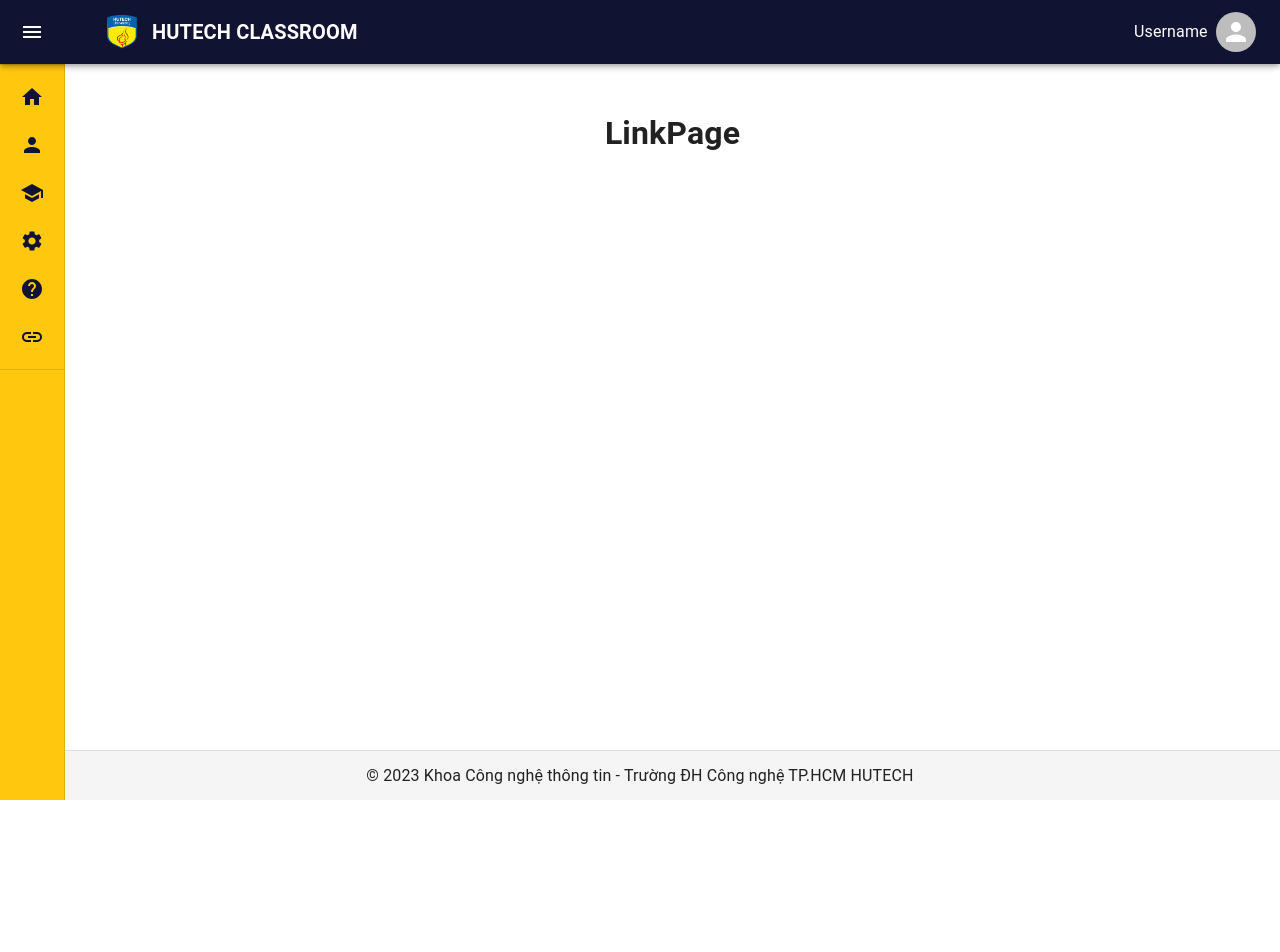
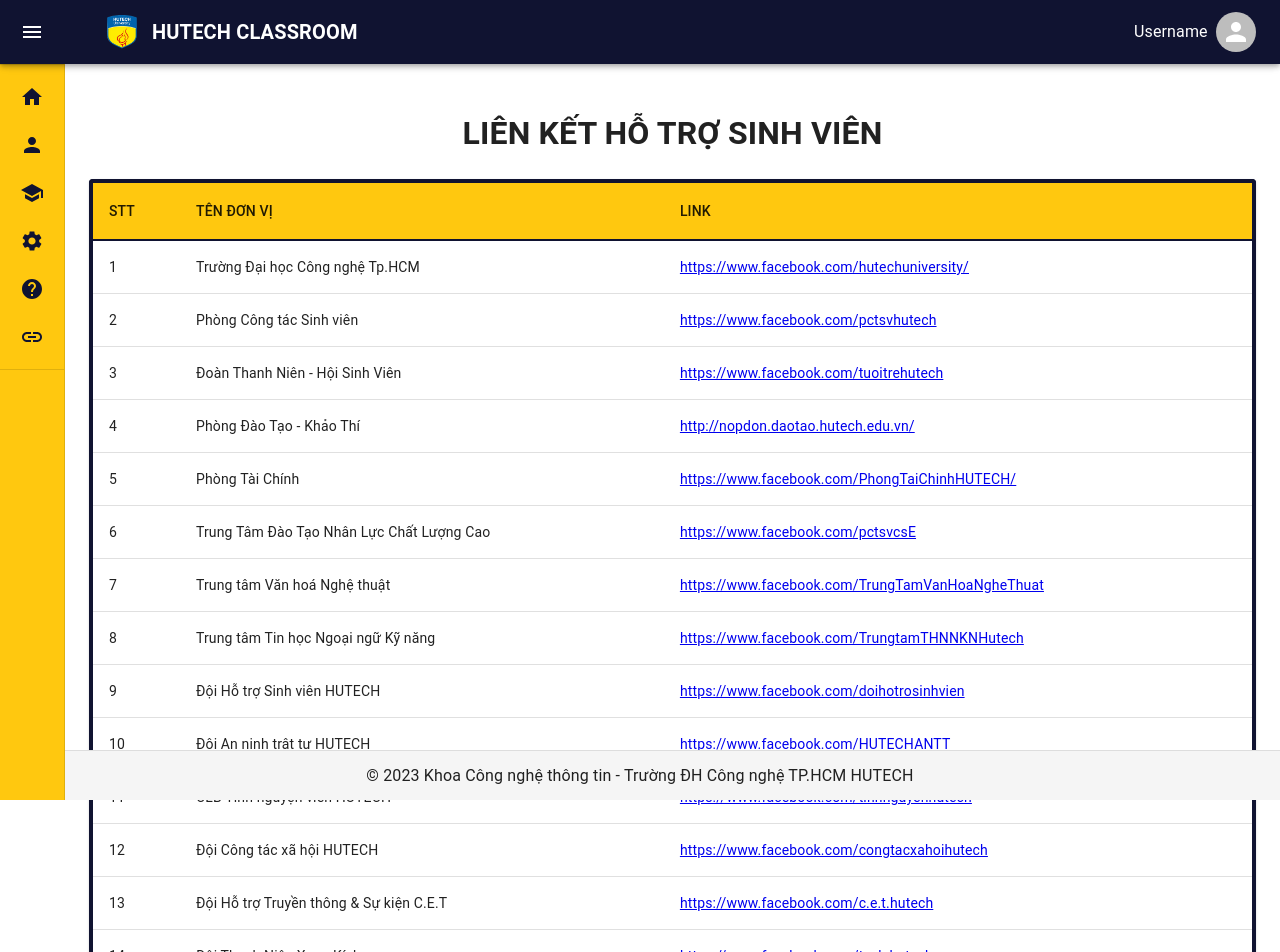
Before and after one commit to MeiCloudie/hutech-classroom-client-app, a React (Create React App) app: page /links in a window 1280 px wide. Shown: the top 952 px of the page. Before the commit the page ends 800 px from the top, so only its background shows below. Built offline with nearby package versions, Linux system fonts and the light colour scheme.

Commit message:
🟢 feat: Create Link Page

```diff
--- a/src/app/layout/components/Layout.tsx
+++ b/src/app/layout/components/Layout.tsx
@@ -7,7 +7,7 @@ import Sidebar from './Sidebar';
 import Footer from './Footer';
 import HomePage from '../../../features/home/HomePage';
 import { Outlet, useLocation } from 'react-router-dom';
-import agent from '../../api/agent';
+// import agent from '../../api/agent';
 import { useStore } from '../../stores/store';
 
 const DrawerHeader = styled('div')(({ theme }) => ({
--- a/src/features/helps/LinkPage.tsx
+++ b/src/features/helps/LinkPage.tsx
@@ -1,7 +1,140 @@
+import {
+  Table,
+  TableBody,
+  TableCell,
+  TableContainer,
+  TableHead,
+  TableRow,
+  Paper,
+} from "@mui/material";
+import React from "react";
+
+const data = [
+  {
+    stt: 1,
+    name: "Trường Đại học Công nghệ Tp.HCM",
+    link: "https://www.facebook.com/hutechuniversity/",
+  },
+  {
+    stt: 2,
+    name: "Phòng Công tác Sinh viên",
+    link: "https://www.facebook.com/pctsvhutech",
+  },
+  {
+    stt: 3,
+    name: "Đoàn Thanh Niên - Hội Sinh Viên",
+    link: "https://www.facebook.com/tuoitrehutech",
+  },
+  {
+    stt: 4,
+    name: "Phòng Đào Tạo - Khảo Thí",
+    link: "http://nopdon.daotao.hutech.edu.vn/",
+  },
+  {
+    stt: 5,
+    name: "Phòng Tài Chính",
+    link: "https://www.facebook.com/PhongTaiChinhHUTECH/",
+  },
+  {
+    stt: 6,
+    name: "Trung Tâm Đào Tạo Nhân Lực Chất Lượng Cao",
+    link: "https://www.facebook.com/pctsvcsE",
+  },
+  {
+    stt: 7,
+    name: "Trung tâm Văn hoá Nghệ thuật",
+    link: "https://www.facebook.com/TrungTamVanHoaNgheThuat",
+  },
+  {
+    stt: 8,
+    name: "Trung tâm Tin học Ngoại ngữ Kỹ năng",
+    link: "https://www.facebook.com/TrungtamTHNNKNHutech",
+  },
+  {
+    stt: 9,
+    name: "Đội Hỗ trợ Sinh viên HUTECH",
+    link: "https://www.facebook.com/doihotrosinhvien",
+  },
+  {
+    stt: 10,
+    name: "Đội An ninh trật tự HUTECH",
+    link: "https://www.facebook.com/HUTECHANTT",
+  },
+  {
+    stt: 11,
+    name: "CLB Tình nguyện viên HUTECH",
+    link: "https://www.facebook.com/tinhnguyenhutech",
+  },
+  {
+    stt: 12,
+    name: "Đội Công tác xã hội HUTECH",
+    link: "https://www.facebook.com/congtacxahoihutech",
+  },
+  {
+    stt: 13,
+    name: "Đội Hỗ trợ Truyền thông & Sự kiện C.E.T",
+    link: "https://www.facebook.com/c.e.t.hutech",
+  },
+  {
+    stt: 14,
+    name: "Đội Thanh Niên Xung Kích",
+    link: "https://www.facebook.com/tnxk.hutech",
+  },
+  {
+    stt: 15,
+    name: "CLB Tình nguyện AKIKO",
+    link: "https://www.facebook.com/clbakikovjit",
+  },
+  {
+    stt: 16,
+    name: "CLB Thể dục thể thao",
+    link: "https://www.facebook.com/thethaoHUTECH",
+  },
+];
+
 const LinkPage = () => {
-    return (
-        <h1>LinkPage</h1>
-    )
-}
+  return (
+    <React.Fragment>
+      <h1>LIÊN KẾT HỖ TRỢ SINH VIÊN</h1>
+      <TableContainer component={Paper} sx={{ backgroundColor: "#ffffff" }}>
+        <Table sx={{ border: "4px solid #101331" }}>
+          <TableHead sx={{ backgroundColor: "#ffc80f" }}>
+            <TableRow>
+              <TableCell sx={{ borderBottom: "2px solid #101331" }}>
+                STT
+              </TableCell>
+              <TableCell sx={{ borderBottom: "2px solid #101331" }}>
+                TÊN ĐƠN VỊ
+              </TableCell>
+              <TableCell sx={{ borderBottom: "2px solid #101331" }}>
+                LINK
+              </TableCell>
+            </TableRow>
+          </TableHead>
+          <TableBody>
+            {data.map((row) => (
+              <TableRow
+                key={row.stt}
+                sx={{
+                  "&:hover": {
+                    backgroundColor: "#f5f5f5",
+                  },
+                }}
+              >
+                <TableCell>{row.stt}</TableCell>
+                <TableCell>{row.name}</TableCell>
+                <TableCell>
+                  <a href={row.link} target="_blank" rel="noopener noreferrer">
+                    {row.link}
+                  </a>
+                </TableCell>
+              </TableRow>
+            ))}
+          </TableBody>
+        </Table>
+      </TableContainer>
+    </React.Fragment>
+  );
+};
 
 export default LinkPage;
```
